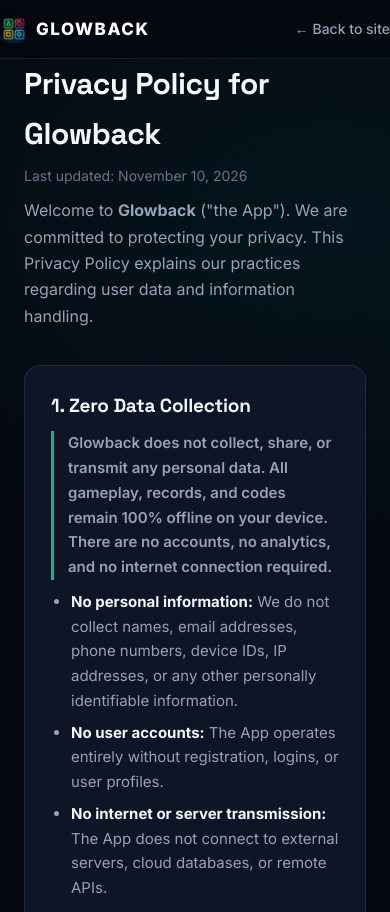
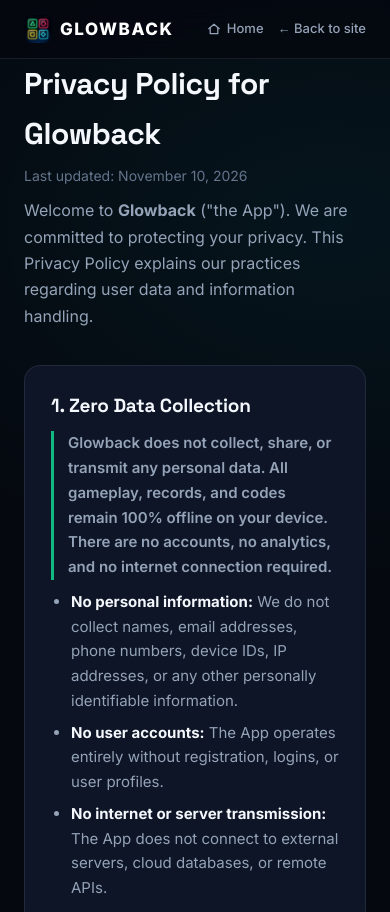
Before and after one commit to V-Poovarasan-Github/GlowBack-Game, a plain HTML site: page privacy.html in a window 390 px wide. Shown: the top 912 px of the page. Drawn offline with Linux system fonts and the light colour scheme.

Commit message:
Site: add Home button linking back to the app hub
Home appears in the header on the main page (icon-only on narrow phones)
and the privacy page. Also fixes zeroed side padding in the privacy header.

Co-Authored-By: Claude Sonnet 5.5 <noreply@anthropic.com>
Claude-Session: https://claude.ai/code/session_01B2X8icKkiJE8JJX4JreqoX

```diff
--- a/privacy.html
+++ b/privacy.html
@@ -50,7 +50,7 @@
     backdrop-filter: blur(16px); -webkit-backdrop-filter: blur(16px);
     border-bottom: 1px solid var(--line);
   }
-  .nav{ display:flex; align-items:center; justify-content:space-between; gap:14px; padding: 15px 0; }
+  .nav{ display:flex; align-items:center; justify-content:space-between; gap:14px; padding-top: 15px; padding-bottom: 15px; }
   .wordmark{
     display:inline-flex; align-items:center; gap:8px;
     font-weight: 900; font-size: 17px; letter-spacing: 0.09em;
@@ -61,6 +61,9 @@
   .wordmark .dot2{ background: var(--red); box-shadow: 0 0 10px rgba(239,68,68,0.85); }
   .backlink{ color: var(--dim); text-decoration:none; font-size: 14px; font-weight: 500; }
   .backlink:hover{ color: var(--paper); }
+  .nav-right{ display:flex; align-items:center; gap:18px; }
+  .nav-right a{ display:inline-flex; align-items:center; white-space:nowrap; }
+  @media (max-width: 560px){ .nav-right{ gap:14px; } .backlink{ font-size:13px; } .hide-sm{ display:none !important; } }
 
   main{ padding: 56px 0 72px; }
   h1{ font-family: var(--font-display); font-size: clamp(30px, 5vw, 42px); letter-spacing: -0.015em; margin: 0 0 6px; }
@@ -107,7 +110,7 @@
     <a class="wordmark" href="./">
       <img class="logo-img" src="logo.png" alt="" width="28" height="28">GLOWBACK
     </a>
-    <a class="backlink" href="./">&larr; Back to site</a>
+    <div class="nav-right"><a class="backlink" href="https://v-poovarasan-github.github.io/"><svg viewBox="0 0 24 24" width="14" height="14" fill="none" stroke="currentColor" stroke-width="2.2" stroke-linecap="round" stroke-linejoin="round" aria-hidden="true" style="margin-right:6px;flex-shrink:0"><path d="M3 11.5 12 4l9 7.5"/><path d="M5.5 10v10h13V10"/></svg>Home</a><a class="backlink" href="./">&larr; Back to site</a></div>
   </div>
 </header>
 
```
Also changed, not shown: index.html (+9 -1 lines).
